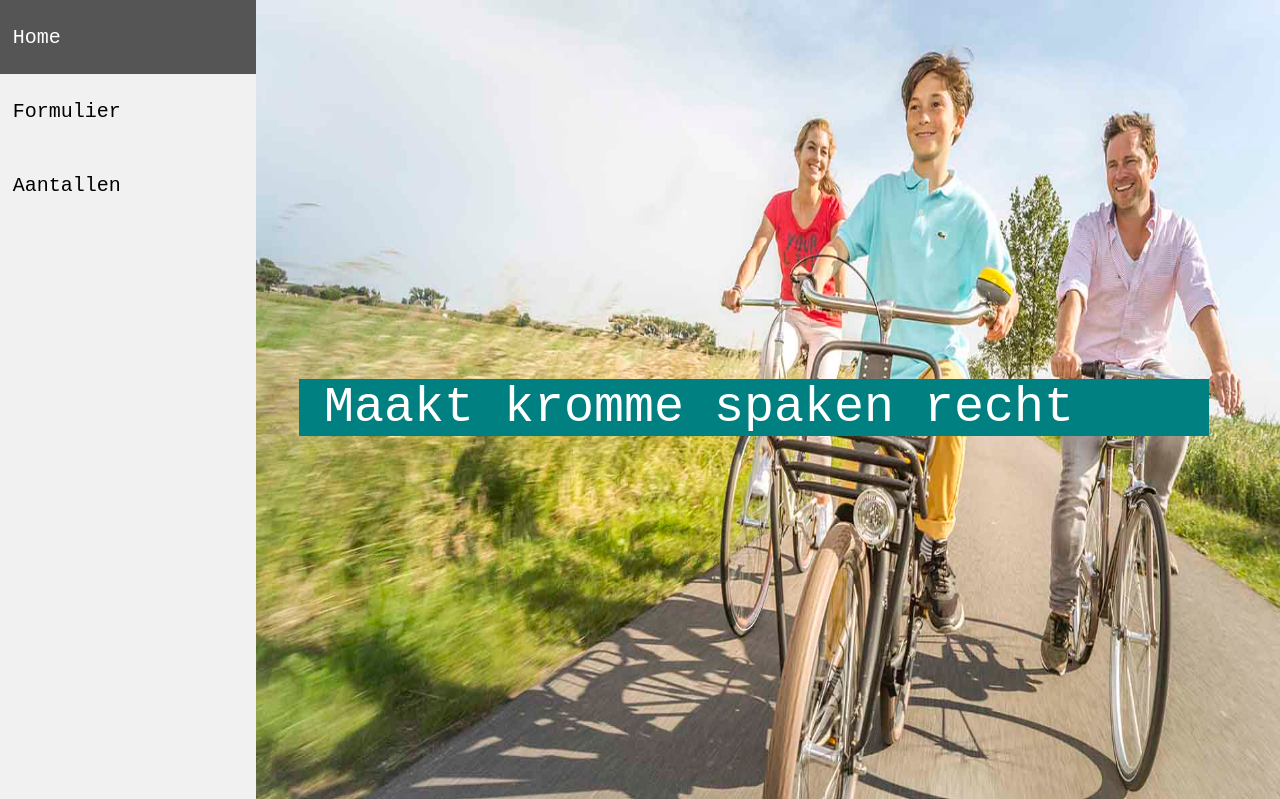
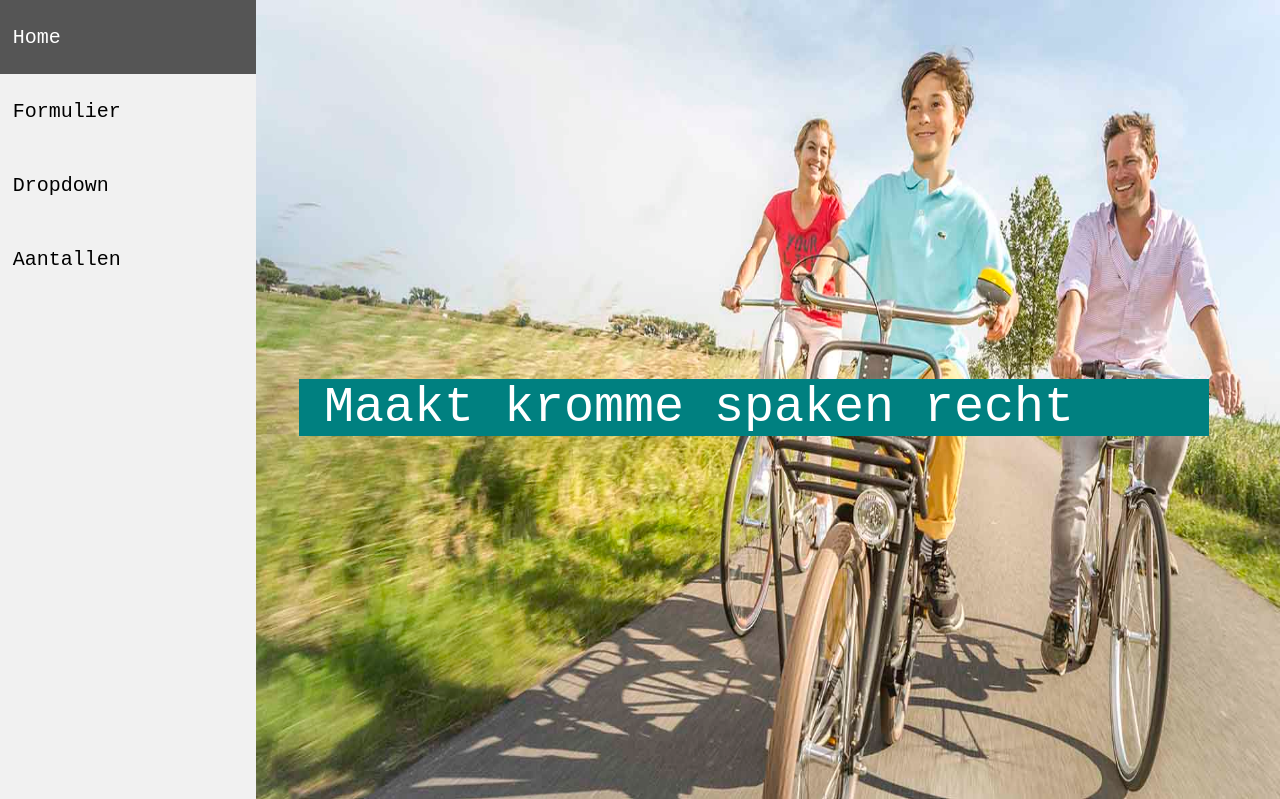
Before and after one commit to matthijsklaassen/Fietsenzaak, a PHP site: page /Home.php in a window 1280 px wide. Shown: the top 799 px of the page. Run offline with PHP 8.4, Linux system fonts and the light colour scheme.

Commit message:
Update Home.php

```diff
--- a/Home.php
+++ b/Home.php
@@ -17,6 +17,7 @@
       <ul>
         <li><a class="active" href="Home.php">Home</a></li>
         <li><a href="Formulier_toeleverancier.php">Formulier</a></li>
+        <li><a href="Dropdownlijst.php">Dropdown</a></li>
         <li><a href="Aantallen.php">Aantallen</a></li>
       </ul>
     </div>
```
